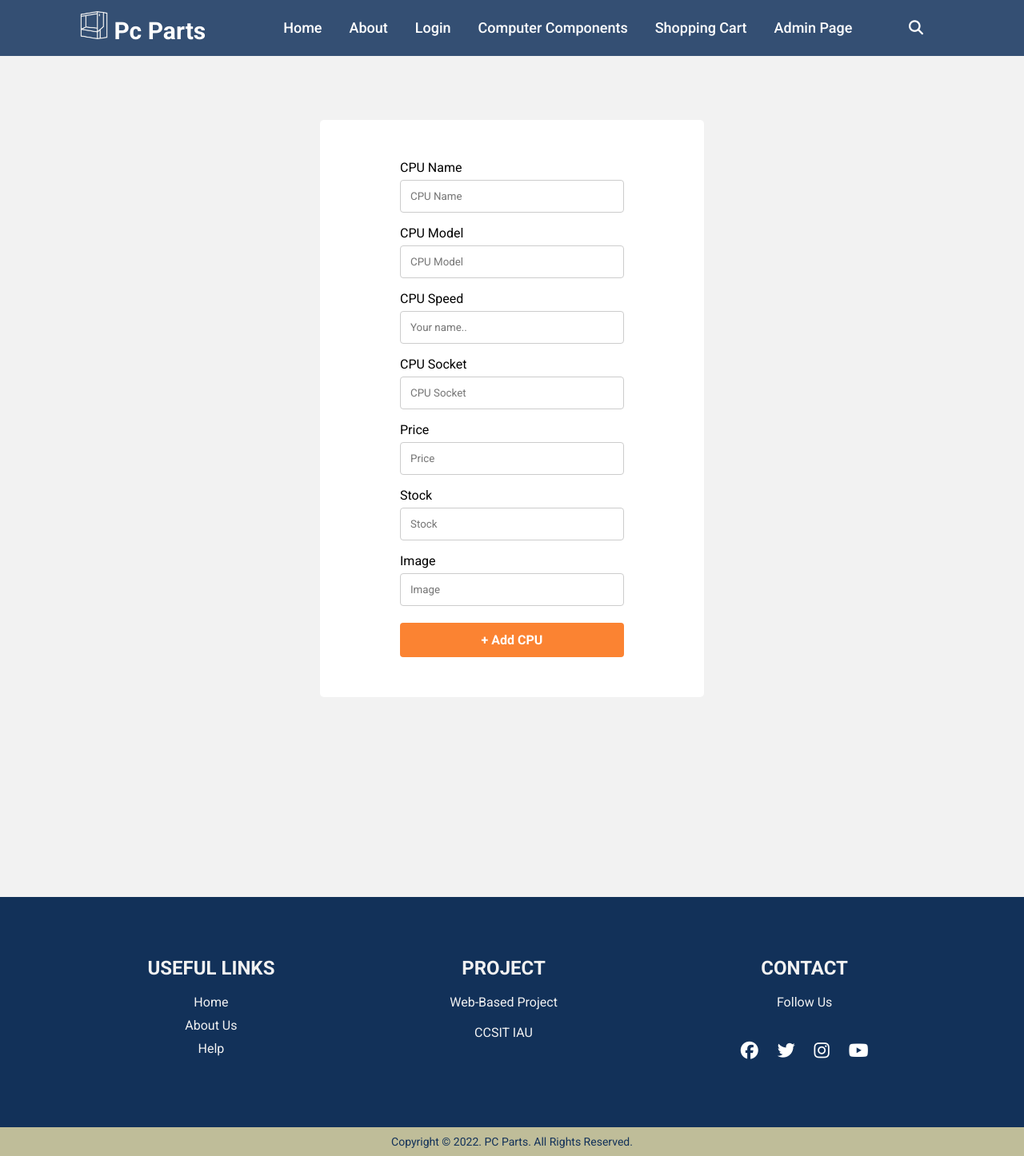
After one commit to jahidul39306/fiver-ecom-php, a PHP site: page /AddCpu.php in a window 1280 px wide. The commit adds this page. Shown: the whole page at 80% size. Run offline with PHP 8.4, Linux system fonts and the light colour scheme; some libraries are stand-ins or nearby versions.

Commit message:
CPU CRUD complete

```diff
--- /dev/null
+++ b/control/AddCpuAction.php
@@ -0,0 +1,55 @@
+<?php
+include "../model/DBconnect.php";
+$cpuNameErr = $cpuModelErr = $cpuSpeedErr = $cpuSocketErr = $priceErr = $stockErr = $imageErr = "";
+$hasErr = false;
+
+if ($_SERVER["REQUEST_METHOD"] === "POST") {
+    if (empty($_POST["cpuName"])) {
+        $cpuNameErr = "Please enter CPU Name";
+        $hasErr = true;
+    }
+    if (empty($_POST["cpuModel"])) {
+        $cpuModelErr = "Please enter CPU Model";
+        $hasErr = true;
+    }
+    if (empty($_POST["cpuSpeed"])) {
+        $cpuSpeedErr = "Please enter CPU Speed";
+        $hasErr = true;
+    }
+    if (empty($_POST["cpuSocket"])) {
+        $cpuSocketErr = "Please enter CPU Socket";
+        $hasErr = true;
+    }
+    if (empty($_POST["price"])) {
+        $priceErr = "Please enter CPU Price";
+        $hasErr = true;
+    }
+    if (empty($_POST["stock"])) {
+        $stockErr = "Please enter CPU Stock";
+        $hasErr = true;
+    }
+    if (empty($_POST["image"])) {
+        $imageErr = "Please enter CPU Image";
+        $hasErr = true;
+    }
+    if (!$hasErr) {
+        $cpuName = $_POST["cpuName"];
+        $cpuModel = $_POST["cpuModel"];
+        $cpuSpeed = $_POST["cpuSpeed"];
+        $cpuSocket = $_POST["cpuSocket"];
+        $price = $_POST["price"];
+        $stock = $_POST["stock"];
+        $image = $_POST["image"];
+        addCpu($cpuName, $cpuModel, $cpuSpeed, $cpuSocket, $price, $stock, $image);
+        header("Location: ../view/AdminPage.php");
+    } else {
+        $prod["cpuName"] = $_POST["cpuName"];
+        $prod["cpuModel"] = $_POST["cpuModel"];
+        $prod["cpuSpeed"] = $_POST["cpuSpeed"];
+        $prod["cpuSocket"] = $_POST["cpuSocket"];
+        $prod["Price"] = $_POST["price"];
+        $prod["Stock"] = $_POST["stock"];
+        $prod["picture"] = $_POST["image"];
+    }
+}
+?>
--- /dev/null
+++ b/css/Add-comp.css
@@ -0,0 +1,59 @@
+/* Style inputs with type="text", select elements and textareas */
+input[type="text"],
+input[type="number"]
+{
+  width: 100%; /* Full width */
+  padding: 12px; /* Some padding */
+  border: 1px solid #ccc; /* Gray border */
+  border-radius: 4px; /* Rounded borders */
+  box-sizing: border-box; /* Make sure that padding and width stays in place */
+  margin-top: 6px; /* Add a top margin */
+  margin-bottom: 16px;
+  resize: vertical; /* Allow the user to vertically resize the textarea (not horizontally) */
+}
+
+/* Style the submit button with a specific background color etc */
+input[type="submit"] {
+  margin-top: 5px;
+  background-color: #fb8332;
+  color: white;
+  padding: 12px 20px;
+  display: block;
+  border: none;
+  border-radius: 4px;
+  cursor: pointer;
+  width: 100%;
+  font-weight: 600;
+  font-size: 16px;
+}
+
+/* When moving the mouse over the submit button, add a darker green color */
+input[type="submit"]:hover,
+input[type="submit"]:focus {
+  background-color: #fb8332;
+  box-shadow: rgba(0, 0, 0, 0.1) 0 4px 12px;
+}
+
+/* Add a background color and some padding around the form */
+.container {
+  display: block;
+  justify-content: center;
+  border-radius: 5px;
+  background-color: #fff;
+  padding-top: 50px;
+  padding-bottom: 50px;
+  padding-right: 100px;
+  padding-left: 100px;
+}
+.main-div {
+  padding-top: 80px;
+  padding-left: 400px;
+  padding-right: 400px;
+}
+
+.container span{
+    color:red;
+}
+/* label{
+    margin-top: 200px;
+} */
--- a/model/DBconnect.php
+++ b/model/DBconnect.php
@@ -1,30 +1,72 @@
 <?php
-    function connect(){
+function connect()
+{
     $conn = new mysqli("localhost", "root", "", "webbase");
     if ($conn->connect_errno) {
         die("Database connection failed......" . $conn->connect_error);
     }
     return $conn;
 }
-    function searchAllCpu(){
+function searchAllCpu()
+{
     $conn = connect();
     $sql = $conn->prepare("SELECT * FROM cpu");
     $sql->execute();
     $res = $sql->get_result();
     return $res->fetch_all(MYSQLI_ASSOC);
 }
-    function searchAllGpu(){
+function searchAllGpu()
+{
     $conn = connect();
     $sql = $conn->prepare("SELECT * FROM gpu");
     $sql->execute();
     $res = $sql->get_result();
     return $res->fetch_all(MYSQLI_ASSOC);
 }
-    function searchAllRam(){
+function searchAllRam()
+{
     $conn = connect();
     $sql = $conn->prepare("SELECT * FROM ram");
     $sql->execute();
     $res = $sql->get_result();
     return $res->fetch_all(MYSQLI_ASSOC);
 }
+function addCpu($cpuName, $cpuModel, $cpuSpeed, $cpuSocket, $price, $stock, $image)
+{
+    $price = (float) $price;
+    $stock = (int) $stock;
+    $conn = connect();
+    $sql = $conn->prepare("INSERT INTO cpu (cpuName, cpuModel, cpuSpeed, cpuSocket,
+                                price, stock, picture) VALUES(?, ?, ?, ?, ?, ?, ?)");
+
+    $sql->bind_param("ssssdis", $cpuName, $cpuModel, $cpuSpeed, $cpuSocket, $price, $stock, $image);
+    return $sql->execute();
+}
+function updateCpu($cpuId, $cpuName, $cpuModel, $cpuSpeed, $cpuSocket, $price, $stock, $image)
+{
+    $price = (float) $price;
+    $stock = (int) $stock;
+    $conn = connect();
+    $sql = $conn->prepare("UPDATE cpu SET cpuName = ?, cpuModel = ?, cpuSpeed = ?, cpuSocket = ?, Price = ?,
+                                Stock = ?, picture = ? WHERE cpuId  = ?");
+    $sql->bind_param("ssssdisi", $cpuName, $cpuModel, $cpuSpeed, $cpuSocket, $price, $stock, $image, $cpuId);
+    return $sql->execute();
+}
+function searchCpuId($cpuId)
+{
+    $conn = connect();
+    $sql = $conn->prepare("SELECT * FROM cpu WHERE cpuId = ?");
+    $sql->bind_param("i", $cpuId);
+    $sql->execute();
+    $res = $sql->get_result();
+    return $res->fetch_all(MYSQLI_ASSOC);
+}
+function delCpu($cpuId)
+{
+    $cpuId = (int) $cpuId;
+    $conn = connect();
+    $sql = $conn->prepare("DELETE FROM cpu WHERE cpuId = ?");
+    $sql->bind_param("i", $cpuId);
+    return $sql->execute();
+}
 ?>
--- /dev/null
+++ b/view/AddCpu.php
@@ -0,0 +1,60 @@
+<!DOCTYPE html>
+<html lang="en" xmlns="http://www.w3.org/1999/html">
+
+<!-- Head -->
+<?php
+include 'include/head.php';
+include '../control/AddCpuAction.php';
+?>
+<link rel="stylesheet" href="../css/Add-comp.css">
+<!-- head End -->
+
+<body>
+    <!-- Header -->
+    <?php include 'include/header.php' ?>
+    <!-- Header End -->
+    <!-- partial:index.partial.html -->
+    <div class="main-div">
+        <div class="container">
+            <form method="POST" action="<?php echo htmlspecialchars($_SERVER["PHP_SELF"]);?>">
+                <label for="cpuName">CPU Name</label>
+                <input type="text" id="cpuName" name="cpuName" placeholder="CPU Name" value="<?php echo $prod["cpuName"] ?? ''  ?>">
+                <span id='cpuNameErr'><?php echo $cpuNameErr; ?></span>
+                <br>
+                <label for="cpuModel">CPU Model</label>
+                <input type="text" id="cpuModel" name="cpuModel" placeholder="CPU Model" value="<?php echo $prod["cpuModel"] ?? ''  ?>">
+                <span id='cpuModelErr'><?php echo $cpuModelErr; ?></span>
+                <br>
+                <label for="cpuSpeed">CPU Speed</label>
+                <input type="text" id="cpuSpeed" name="cpuSpeed" placeholder="Your name.." value="<?php echo $prod["cpuSpeed"] ?? ''  ?>">
+                <span id='cpuSpeedErr'><?php echo $cpuSpeedErr; ?></span>
+                <br>
+                <label for="cpuSocket">CPU Socket</label>
+                <input type="text" id="cpuSocket" name="cpuSocket" placeholder="CPU Socket" value="<?php echo $prod["cpuSocket"] ?? ''  ?>">
+                <span id='cpuSocketErr'><?php echo $cpuSocketErr; ?></span>
+                <br>
+                <label for="price">Price</label>
+                <input type="number" step="0.01" id="price" name="price" placeholder="Price" value="<?php echo $prod["Price"] ?? ''  ?>">
+                <span id='priceErr'><?php echo $priceErr; ?></span>
+                <br>
+                <label for="stock">Stock</label>
+                <input type="number" id="stock" name="stock" placeholder="Stock" value="<?php echo $prod["Stock"] ?? ''  ?>">
+                <span id='stockErr'><?php echo $stockErr; ?></span>
+                <br>
+                <label for="image">Image</label>
+                <input type="text" id="image" name="image" placeholder="Image" value="<?php echo $prod["picture"] ?? ''  ?>">
+                <span id='imageErr'><?php echo $imageErr; ?></span>
+
+                <input type="submit" value="+ Add CPU">
+
+            </form>
+        </div>
+    </div>
+
+    <!--footer-->
+    <?php include 'include/footer.php' ?>
+    <!-- footer end -->
+
+</body>
+
+</html>
```
Also changed, not shown: control/AdminPageAction.php (added, +9 -0 lines), control/EditCpuAction.php (added, +61 -0 lines), css/AdminPage.css (+76 -20 lines), css/Shopping-cart.css (+6 -4 lines), css/login.css (+0 -19 lines), js/AdminPage.js (added, +14 -0 lines), view/AddGpu.php (added, +56 -0 lines), view/AddRam.php (added, +50 -0 lines), view/AdminPage.php (+73 -3 lines), view/EditCpu.php (added, +60 -0 lines). Lines whose indentation alone changed are shown as unchanged.
